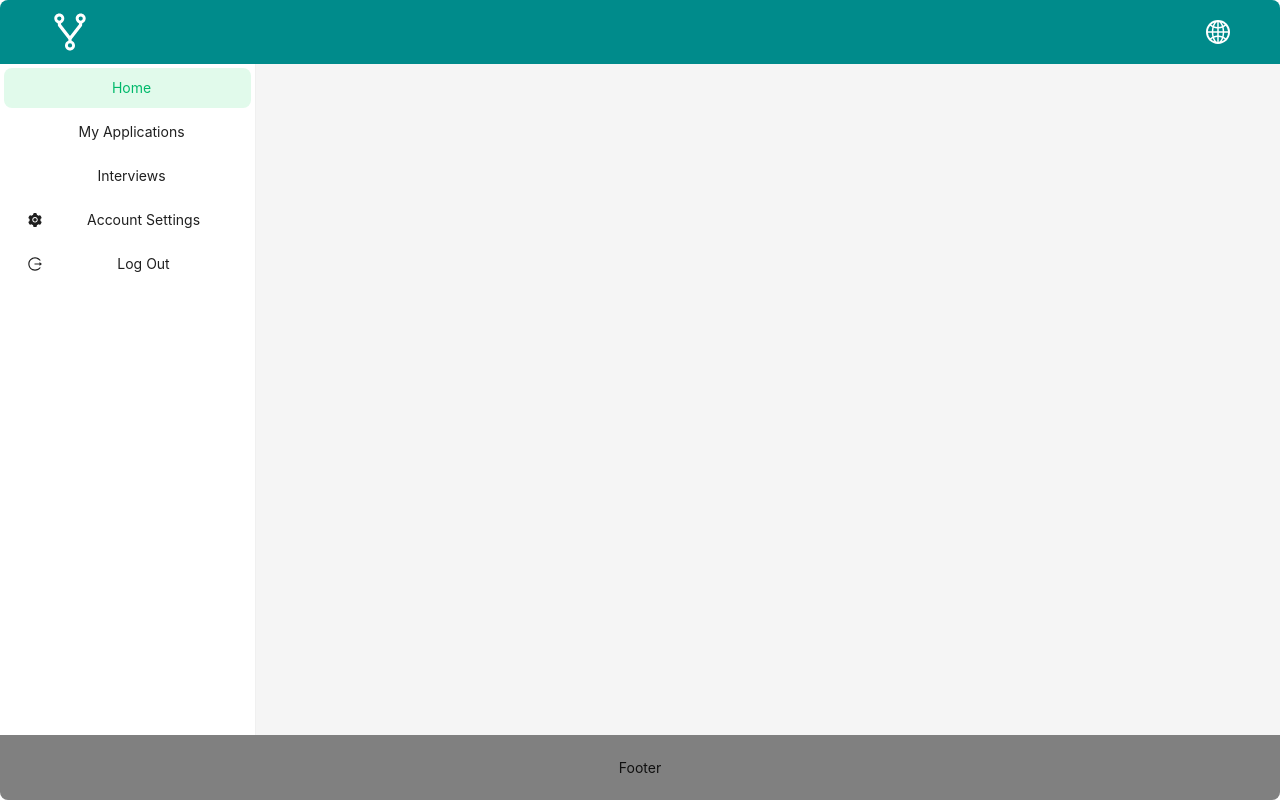
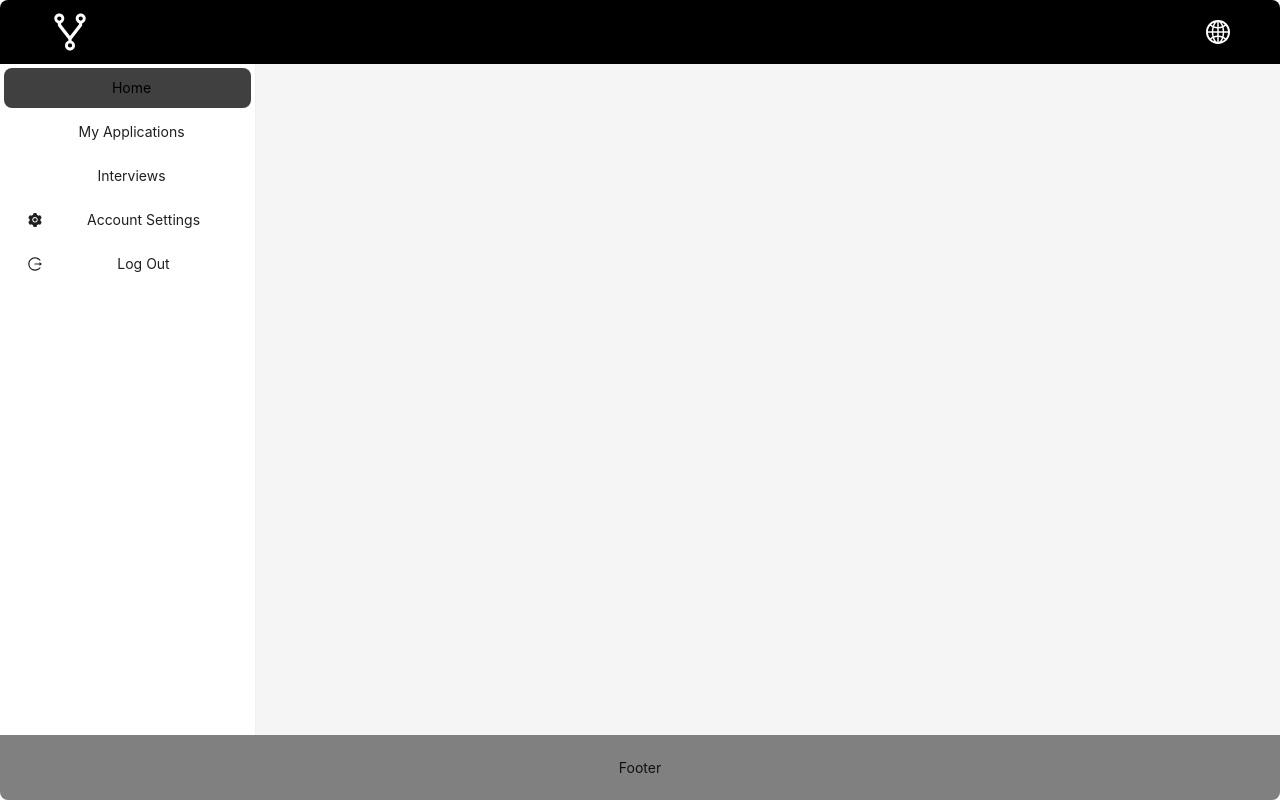
Before and after one commit to vetchium/vetchium, a React (Create React App) app in the folder web/: page / in a window 1280 px wide. Both pictures are taken after a click on the button "Log In". Built offline with nearby package versions, Linux system fonts and the light colour scheme.

Commit message:
Set Header color based on theme

```diff
--- a/web/src/App.tsx
+++ b/web/src/App.tsx
@@ -17,7 +17,7 @@ const App: React.FC = () => {
     <ConfigProvider
       theme={{
         token: {
-          colorPrimary: "#00B96B", // A shade of green
+          colorPrimary: "lightseagreen",
         },
       }}
     >
--- a/web/src/Styles.tsx
+++ b/web/src/Styles.tsx
@@ -1,7 +1,6 @@
 export const headerStyle = {
   textAlign: "center" as const,
   color: "#fff",
-  backgroundColor: "darkcyan",
   display: "flex",
   justifyContent: "space-between",
   alignItems: "center",
--- a/web/src/components/Header.tsx
+++ b/web/src/components/Header.tsx
@@ -1,12 +1,20 @@
 import { ForkOutlined, GlobalOutlined } from "@ant-design/icons";
-import { Layout } from "antd";
+import { theme, Layout } from "antd";
 import { headerLogo, headerMenuIcon, headerStyle } from "../Styles";
 
 const { Header } = Layout;
+const { useToken } = theme;
 
 function VetchiHeader() {
+  const { token } = useToken();
+
   return (
-    <Header style={headerStyle}>
+    <Header
+      style={{
+        ...headerStyle,
+        backgroundColor: token.colorPrimary,
+      }}
+    >
       <ForkOutlined style={headerLogo} />
       <GlobalOutlined style={headerMenuIcon} />
     </Header>
```
